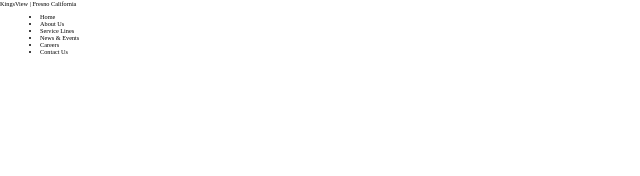
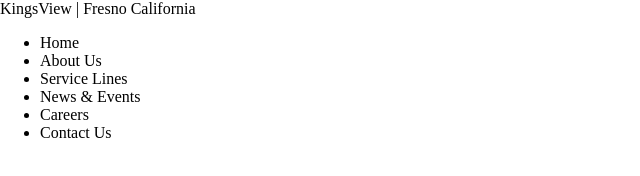
Before and after one commit to geekwise-alonzo-yrigollen/kingsview, a plain HTML site: page index.html in a window 1280 px wide. Shown: the whole page, without its empty margins (0-640 px from the left). Drawn offline with Linux system fonts and the light colour scheme.

Commit message:
three
third time another way

```diff
--- a/css/style.css
+++ b/css/style.css
@@ -2,8 +2,5 @@ html,body{
     margin:0;
     padding:0;
     width:100%;
-    font-size:62.5%;
-    border:0;
-    box-sizing:border-box;
 
 }
```
